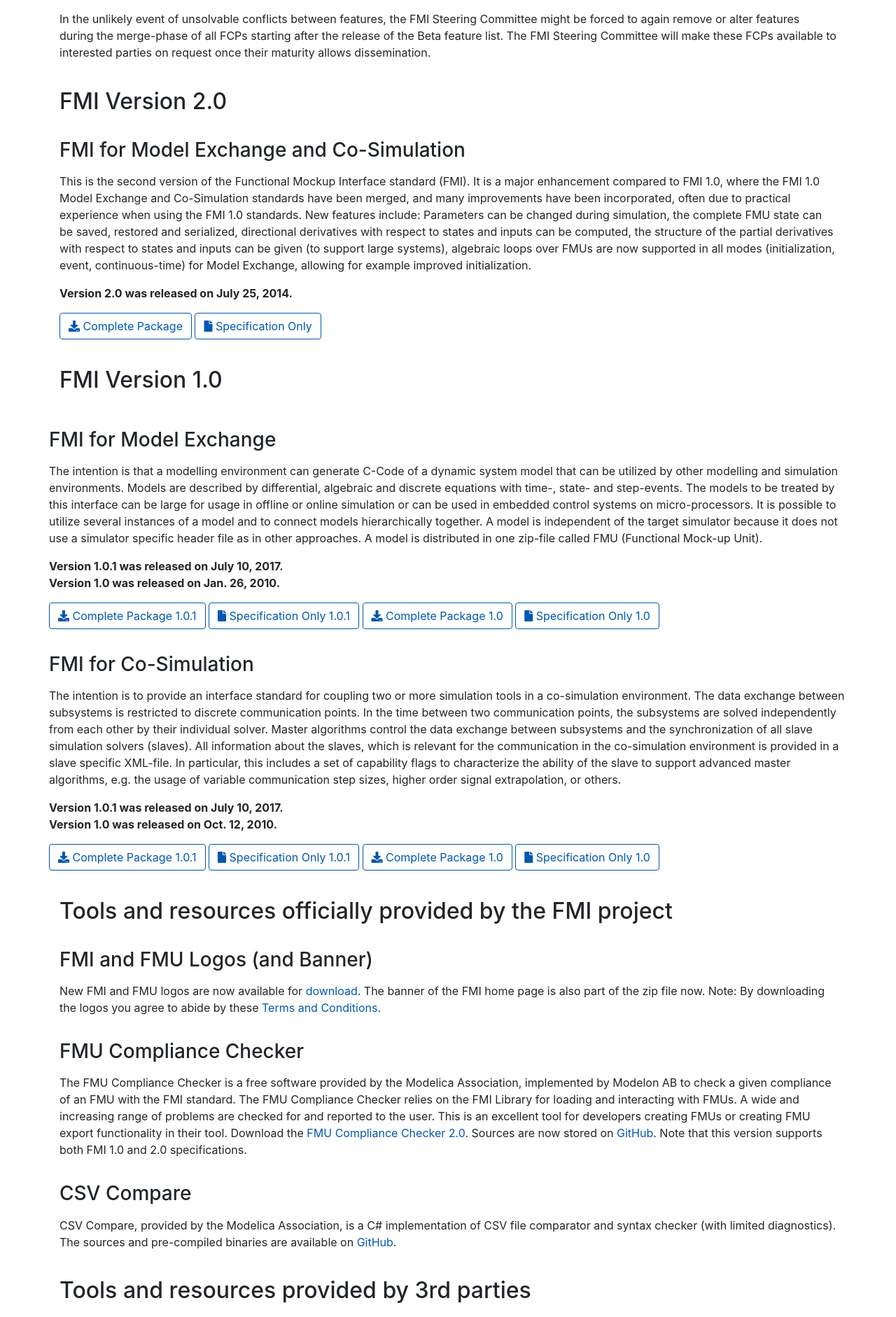
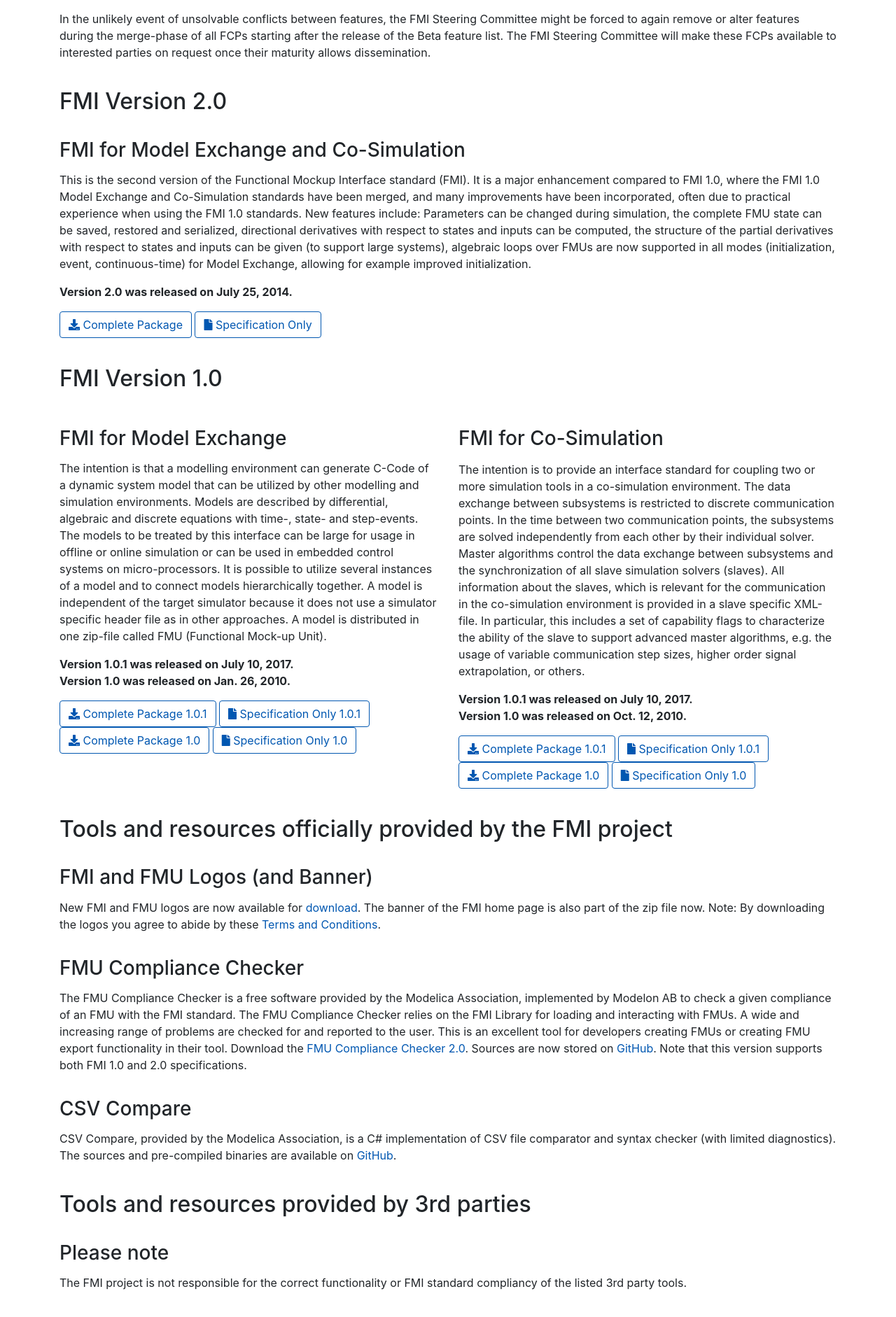
Before and after one commit to t-sommer/fmi-website, a Jekyll site: the page built from pages/downloads.html, in a window 1280 px wide. Shown: the part 690-2572 px from the top of the page at 70% size. Built offline with Jekyll 4.4.1, drawn with Linux system fonts in a browser that asks for light colours; nearby versions of some CDN libraries.

Commit message:
Clean up HTML

```diff
--- a/pages/downloads.html
+++ b/pages/downloads.html
@@ -4,17 +4,16 @@
 layout: default
 ---
 
-<section class="section">
-    <h2 class="title title-one">FMI Version 3.0: Status</h2>
-    <article class="contentbox">
-        <h3 class="title title-two contentbox-title">Alpha Feature List released (2017-12-18; Update with renaming from 2.1 to 3.0 2018-05-30)</h3>
-        <p class="contentbox-content">
+<h2>FMI Version 3.0: Status</h2>
+
+<h3>Alpha Feature List released (2017-12-18; Update with renaming from 2.1 to 3.0 2018-05-30)</h3>
+<p>
 The FMI Steering Committee is happy to announce the preliminary
 (Alpha) feature list for FMI 3.0.
 "Preliminary" means that we might be forced to drop some features
 from that list for the actual release.
 This list is based on the results of the respective working groups
-            which were discussed at the FMI Design Meeting Nov 2017.
+which were discussed at the FMI Design Meeting Nov 2017.</p>
 
 <ul>
   <li>Ports and Icons:<br>
@@ -40,7 +39,7 @@
     improve automatic import of source code FMUs.</li>
 </ul>
 
-            In the unlikely event of unsolvable conflicts between features,
+<p>In the unlikely event of unsolvable conflicts between features,
 the FMI Steering Committee might be forced to again remove or alter
 features during the merge-phase of all FCPs starting after the release
 of the Beta feature list.
@@ -48,13 +47,9 @@
 The FMI Steering Committee will make these FCPs available to interested
 parties on request once their maturity allows dissemination.
 </p>
-    </article>
-</section>
 
-    <h2 class="title title-one">FMI Version 2.0</h2>
-    <article class="contentbox">
-        <h3 class="title title-two contentbox-title">FMI for Model Exchange and Co-Simulation</h3>
-        <p class="contentbox-content">
+<h2>FMI Version 2.0</h2>
+<h3>FMI for Model Exchange and Co-Simulation</h3>
 <p>This is the second version of the Functional Mockup Interface standard (FMI). It is a major enhancement compared
         to FMI 1.0, where the FMI 1.0 Model Exchange and Co-Simulation standards have been merged, and many improvements
         have been incorporated, often due to practical experience when using the FMI 1.0 standards. New features
@@ -62,20 +57,16 @@
         directional derivatives with respect to states and inputs can be computed, the structure of the partial derivatives
         with respect to states and inputs can be given (to support large systems), algebraic loops over FMUs are
         now supported in all modes (initialization, event, continuous-time) for Model Exchange, allowing for example
-                improved initialization.</p>
+        improved initialization.
 </p>
 <p class="contentbox-version"><strong>Version 2.0 was released on July 25, 2014.</strong></p>
 <a class="btn btn-outline-primary" href="https://svn.modelica.org/fmi/branches/public/specifications/v2.0/FMI_for_ModelExchange_and_CoSimulation_v2.0.zip"><i class="fa fa-download" aria-hidden="true"></i> Complete Package</a>
 <a class="btn btn-outline-primary" href="https://svn.modelica.org/fmi/branches/public/specifications/v2.0/FMI_for_ModelExchange_and_CoSimulation_v2.0.pdf"><i class="fa fa-file" aria-hidden="true"></i> Specification Only</a>
-    </article>
-</section>
 
-<section class="section">
-    <h2 class="title title-one">FMI Version 1.0</h2>
-    <div class="row row-twocolumn">
-        <article class="contentbox">
-            <h3 class="title title-two contentbox-title">FMI for Model Exchange</h3>
-            <p class="contentbox-content">
+<h2>FMI Version 1.0</h2>
+<div class="row">
+    <div class="col-lg-6">
+        <h3>FMI for Model Exchange</h3>
             <p>The intention is that a modelling environment can generate C-Code of a dynamic system model that can be utilized
                 by other modelling and simulation environments. Models are described by differential, algebraic and discrete
                 equations with time-, state- and step-events. The models to be treated by this interface can be large
@@ -83,16 +74,15 @@
                 It is possible to utilize several instances of a model and to connect models hierarchically together.
                 A model is independent of the target simulator because it does not use a simulator specific header file
                 as in other approaches. A model is distributed in one zip-file called FMU (Functional Mock-up Unit).</p>
-            </p>
-            <p class="contentbox-content"><strong>Version 1.0.1 was released on July 10, 2017.<BR>Version 1.0 was released on Jan. 26, 2010.</strong></p>
+        <p><strong>Version 1.0.1 was released on July 10, 2017.<BR>Version 1.0 was released on Jan. 26, 2010.</strong></p>
         <a class="btn btn-outline-primary" href="https://svn.modelica.org/fmi/branches/public/specifications/v1.0/FMI_for_ModelExchange_v1.0.1.zip"><i class="fa fa-download" aria-hidden="true"></i> Complete Package 1.0.1</a>
         <a class="btn btn-outline-primary" href="https://svn.modelica.org/fmi/branches/public/specifications/v1.0/FMI_for_ModelExchange_v1.0.1.pdf"><i class="fa fa-file" aria-hidden="true"></i> Specification Only 1.0.1</a>
         <a class="btn btn-outline-primary" href="https://svn.modelica.org/fmi/branches/public/specifications/v1.0/FMI_for_ModelExchange_v1.0.zip"><i class="fa fa-download" aria-hidden="true"></i> Complete Package 1.0</a>
         <a class="btn btn-outline-primary" href="https://svn.modelica.org/fmi/branches/public/specifications/v1.0/FMI_for_ModelExchange_v1.0.pdf"><i class="fa fa-file" aria-hidden="true"></i> Specification Only 1.0</a>
-        </article>
-        <article class="contentbox">
-            <h3 class="title title-two contentbox-title">FMI for Co-Simulation</h3>
-            <p class="contentbox-content">
+    </div>
+    <div class="col-lg-6">
+        <h3>FMI for Co-Simulation</h3>
+        <p>
             <p>The intention is to provide an interface standard for coupling two or more simulation tools in a co-simulation
                 environment. The data exchange between subsystems is restricted to discrete communication points. In
                 the time between two communication points, the subsystems are solved independently from each other by
@@ -103,30 +93,23 @@
                 master algorithms, e.g. the usage of variable communication step sizes, higher order signal extrapolation,
                 or others.</p>
         </p>
-            <p class="contentbox-content"><strong>Version 1.0.1 was released on July 10, 2017.<BR>Version 1.0 was released on Oct. 12, 2010.</strong></p>
+        <p><strong>Version 1.0.1 was released on July 10, 2017.<BR>Version 1.0 was released on Oct. 12, 2010.</strong></p>
         <a class="btn btn-outline-primary" href="https://svn.modelica.org/fmi/branches/public/specifications/v1.0/FMI_for_CoSimulation_v1.0.1.zip"><i class="fa fa-download" aria-hidden="true"></i> Complete Package 1.0.1</a>
         <a class="btn btn-outline-primary" href="https://svn.modelica.org/fmi/branches/public/specifications/v1.0/FMI_for_CoSimulation_v1.0.1.pdf"><i class="fa fa-file" aria-hidden="true"></i> Specification Only 1.0.1</a>
         <a class="btn btn-outline-primary" href="https://svn.modelica.org/fmi/branches/public/specifications/v1.0/FMI_for_CoSimulation_v1.0.zip"><i class="fa fa-download" aria-hidden="true"></i> Complete Package 1.0</a>
         <a class="btn btn-outline-primary" href="https://svn.modelica.org/fmi/branches/public/specifications/v1.0/FMI_for_CoSimulation_v1.0.pdf"><i class="fa fa-file" aria-hidden="true"></i> Specification Only 1.0</a>
-        </article>
     </div>
-</section>
+</div>
 
-<section class="section">
-    <h2 class="title title-one">Tools and resources officially provided by the FMI project</h2>
-    <article class="contentbox">
-        <h3 class="title title-two contentbox-title">FMI and FMU Logos (and Banner)</h3>
-        <p class="contentbox-content">
+<h2>Tools and resources officially provided by the FMI project</h2>
+
+<h3>FMI and FMU Logos (and Banner)</h3>
 <p>New FMI and FMU logos are now available for <a href="https://svn.fmi-standard.org/fmi/branches/public/FMI_Logos.zip">download</a>.
    The banner of the FMI home page is also part of the zip file now.
    Note: By downloading the logos you agree to abide by these <a href="https://svn.fmi-standard.org/fmi/branches/public/FMILogo-License_v5.pdf">Terms and Conditions</a>.
 </p>
-        </p>
-    </article>
 
-    <article class="contentbox">
-        <h3 class="title title-two contentbox-title">FMU Compliance Checker</h3>
-        <p class="contentbox-content">
+<h3>FMU Compliance Checker</h3>
 <p>The FMU Compliance Checker is a free software provided by the Modelica Association, implemented by Modelon AB
     to check a given compliance of an FMU with the FMI standard. The FMU Compliance Checker relies on the FMI
     Library for loading and interacting with FMUs. A wide and increasing range of problems are checked for and
@@ -134,42 +117,25 @@
     in their tool. Download the <a href="https://trac.fmi-standard.org/browser/branches/public/Test_FMUs/Compliance-Checker">FMU Compliance Checker 2.0</a>.
     Sources are now stored on <a href="https://github.com/modelica-tools/FMUComplianceChecker">GitHub</a>. Note
     that this version supports both FMI 1.0 and 2.0 specifications.</p>
-        </p>
-    </article>
 
-    <article class="contentbox">
-        <h3 class="title title-two contentbox-title">CSV Compare</h3>
-        <p class="contentbox-content">
-            <p>CSV Compare, provided by the Modelica Association, is a C# implementation
+<h3>CSV Compare</h3>
+<p>
+    CSV Compare, provided by the Modelica Association, is a C# implementation
     of CSV file comparator and syntax checker (with limited diagnostics).
     The sources and pre-compiled binaries are available on
-            <a href="https://github.com/modelica-tools/csv-compare">GitHub</a>.</p>
+    <a href="https://github.com/modelica-tools/csv-compare">GitHub</a>.
 </p>
-    </article>
 
-</section>
-
-<section class="section">
-    <h2 class="title title-one">Tools and resources provided by 3rd parties</h2>
-    <article class="contentbox">
-        <h3 class="title title-two contentbox-title">Please note</h3>
-        <p class="contentbox-content">
+<h2>Tools and resources provided by 3rd parties</h2>
+<h3>Please note</h3>
 <p>The FMI project is not responsible for the correct functionality or FMI standard compliancy of the listed 3rd
     party tools.</p>
-        </p>
-    </article>
 
-    <article class="contentbox">
-        <h3 class="title title-two contentbox-title">Test FMUs</h3>
-        <p class="contentbox-content">
+<h3>Test FMUs</h3>
 <p>To allow testing of import functionality, a growing number of Test FMUs is provided from different tool vendors
     that export FMUs from their tools. Download these <a href="https://trac.fmi-standard.org/browser/branches/public/Test_FMUs">Test FMUs</a>.</p>
-        </p>
-    </article>
 
-    <article class="contentbox">
-        <h3 class="title title-two contentbox-title">FMU Software Development Kit for version 2.0</h3>
-        <p class="contentbox-content">
+<h3>FMU Software Development Kit for version 2.0</h3>
 <p>The FMU SDK is a free software development kit provided by QTronic to demonstrate basic use of Functional Mock-up
     Units (FMUs) as defined by the FMI Specification version 2.0 (July 25, 2014) and 1.0. The FMU SDK can also
     serve as starting point for developing applications that export or import FMUs. The FMU SDK contains the
@@ -178,12 +144,8 @@
     FMU and outputs the result as CSV file. The FMU SDK 2.0.3 for Windows 32 and 64 bit (provided by QTronic):
     <a href="http://www.qtronic.de/doc/fmusdk.zip">fmusdk.zip</a>. The FMU SDK 1.0.2 for Linux or Mac OS X (adapted
     from Linux version by Christopher Brooks): <a href="http://github.com/cxbrooks/fmusdk2">cxbrooks/fmusdk</a>.</p>
-        </p>
-    </article>
 
-    <article class="contentbox">
-        <h3 class="title title-two contentbox-title">FMI Library</h3>
-        <p class="contentbox-content">
+<h3>FMI Library</h3>
 <p>FMI Library (FMIL), provided by Modelon, is a software package written in C that enables integration of Functional
     Mock-up Units (FMUs) import in applications. FMI Library is an independent open-source (BSD) implementation
     of the FMI open standard. The library provides a comprehensive C API for interacting with all parts of FMUs,
@@ -192,7 +154,3 @@
     and gives access to the technology used in several industrial FMI tools including the FMI Compliance Checker.
     FMIL support FMI for Model Exchange 1.0, FMI For Co-simulation 1.0 and FMI 2.0. For more information, visit:
     <a href="https://www.fmi-library.org">www.fmi-library.org</a>.</p>
-        </p>
-    </article>
-
-</section>
```
Lines whose indentation alone changed are shown as unchanged.
